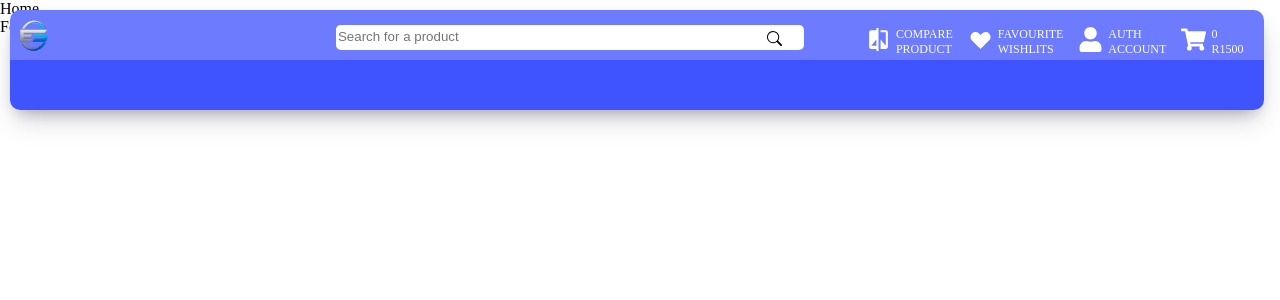
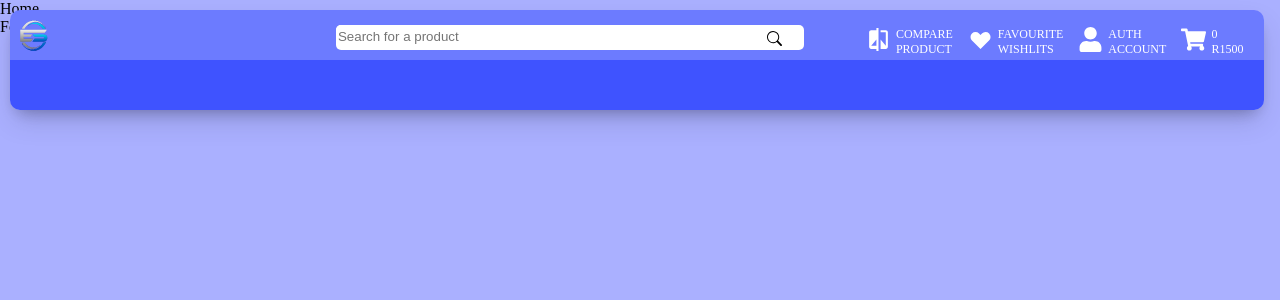
Before and after one commit to Thabiso-Timzo/api.express-store, a React (Create React App) app in the folder client/: page / in a window 1280 px wide. Shown: the top 300 px of the page. Built offline with nearby package versions, Linux system fonts and the light colour scheme.

Commit message:
Updated file

```diff
--- a/client/src/index.scss
+++ b/client/src/index.scss
@@ -2,6 +2,7 @@ body {
     margin: 0;
     padding: 0;
     box-sizing: border-box;
+    background: rgb(170, 176, 255);
 }
 
 :root {
```
